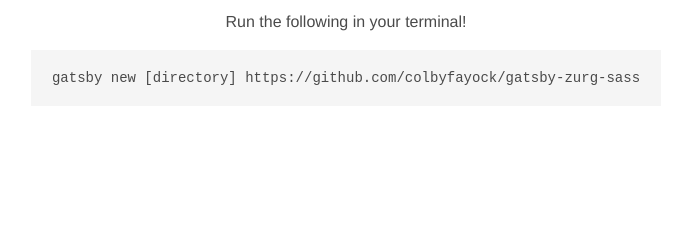
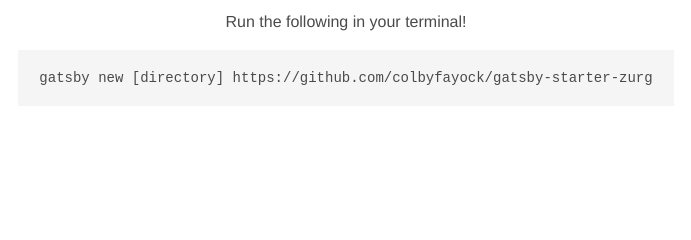
Before and after one commit to colbyfayock/gatsby-starter-zurgbot, a Gatsby site: page / in a window 1280 px wide. Shown: the part 492-732 px from the top of the page, 294-985 px from the left. Built offline with nearby package versions, Linux system fonts and the light colour scheme; Gatsby itself is replaced by a stand-in of ours.

Commit message:
moving jest to dev, fixing starter link

```diff
--- a/package.json
+++ b/package.json
@@ -10,7 +10,6 @@
     "gatsby-plugin-resolve-src": "^2.0.0",
     "gatsby-plugin-sass": "^2.0.11",
     "gatsby-source-filesystem": "^2.0.32",
-    "jest": "^24.7.1",
     "node-sass": "^4.11.0",
     "prop-types": "^15.7.2",
     "react": "^16.8.6",
@@ -31,6 +30,7 @@
     "eslint-plugin-react-hooks": "^1.6.0",
     "husky": "^2.1.0",
     "identity-obj-proxy": "^3.0.0",
+    "jest": "^24.7.1",
     "lint-staged": "^8.1.5",
     "prettier": "^1.17.0",
     "prettier-eslint": "^8.8.2",
--- a/src/pages/index.js
+++ b/src/pages/index.js
@@ -27,7 +27,7 @@
         <pre>
           <code>
             gatsby new [directory]
-            https://github.com/colbyfayock/gatsby-zurg-sass
+            https://github.com/colbyfayock/gatsby-starter-zurg
           </code>
         </pre>
       </Container>
```
